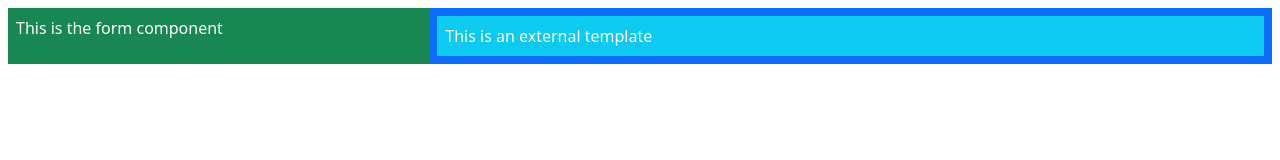
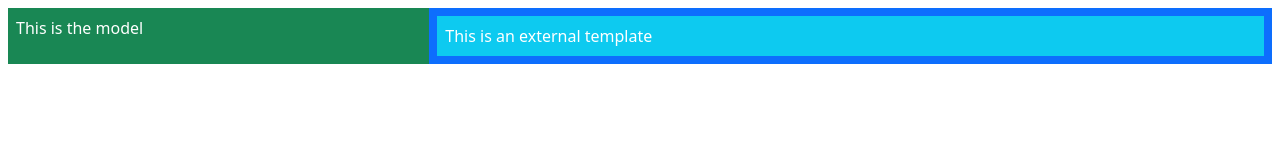
Before and after one commit to AslanHalil/AngularExample, an Angular app: page / in a window 1280 px wide. Shown: the top 160 px of the page. Built offline with nearby package versions, Linux system fonts and the light colour scheme.

Commit message:
Listing 16.9

```diff
--- a/src/app/productForm.component.ts
+++ b/src/app/productForm.component.ts
@@ -1,7 +1,9 @@
-import { Component } from "@angular/core";
+import {Component} from "@angular/core";
+
 @Component({
   selector: "paProductForm",
-  template: "<div>This is the form component</div>"
+  template: "<div>{{model}}</div>"
 })
 export class ProductFormComponent {
+  model: string = "This is the model";
 }
```
